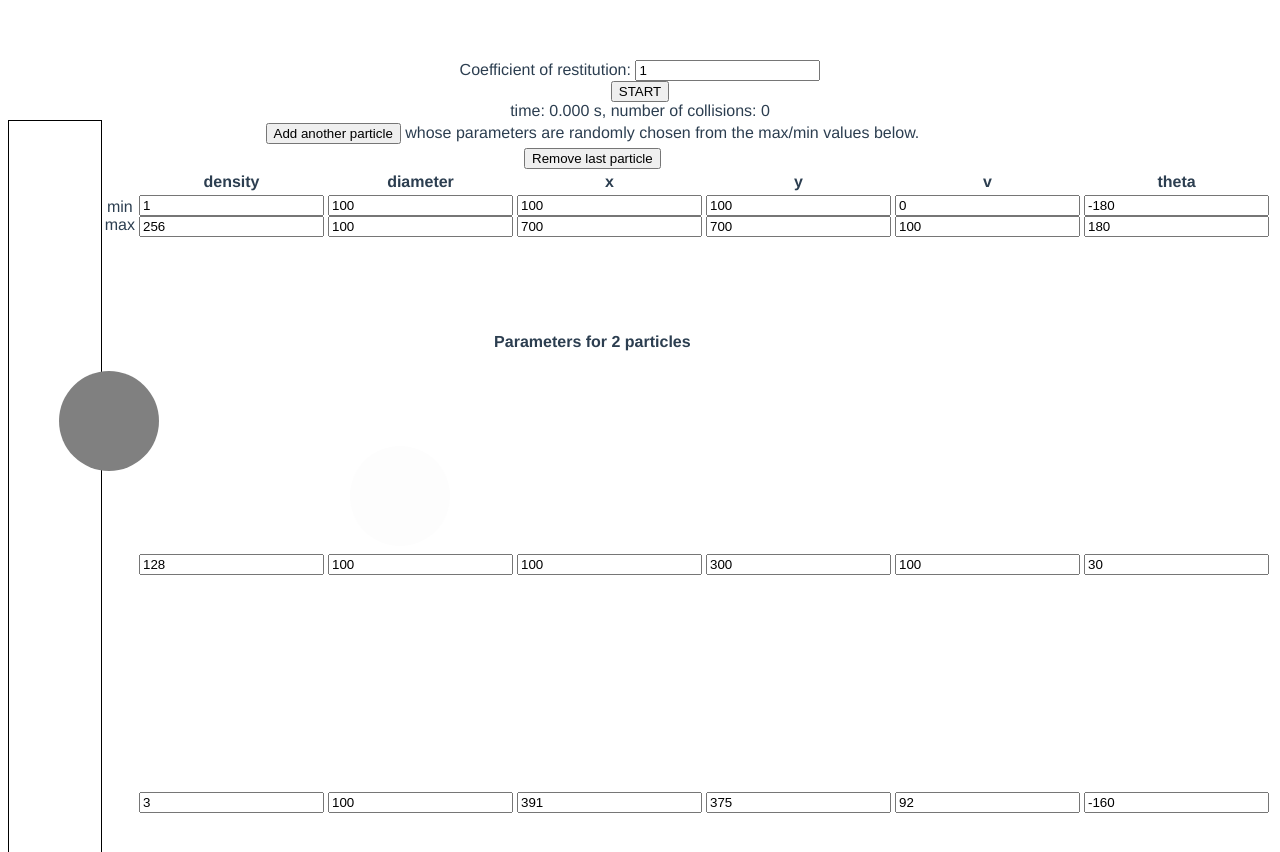
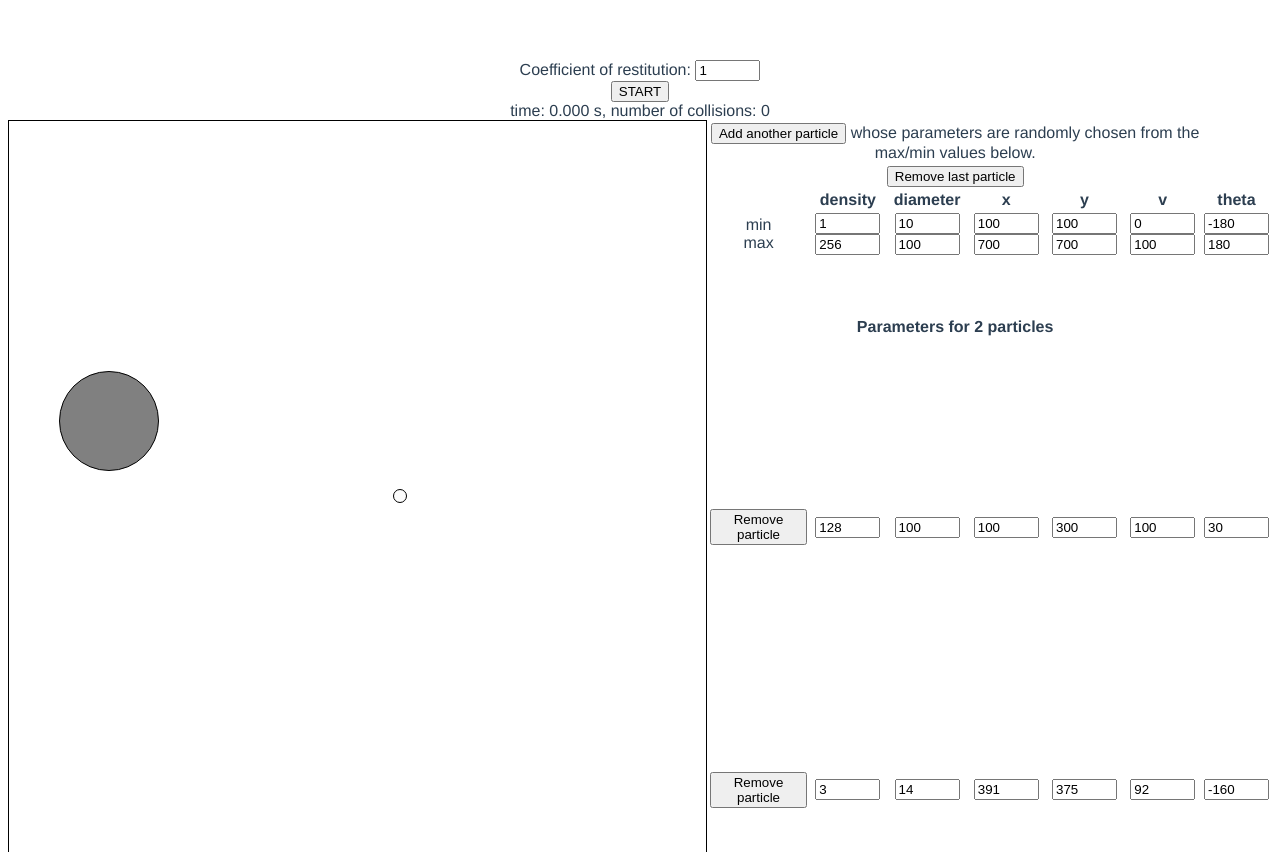
Before and after one commit to pknipp/collisions, a Vue app: page / in a window 1280 px wide. Both pictures are taken after a click on the button "Add another particle". Shown: the top 852 px of the page. Built offline with nearby package versions, Linux system fonts and the light colour scheme.

Commit message:
Reinsert "delete particle" buttons.

```diff
--- a/src/App.vue
+++ b/src/App.vue
@@ -3,7 +3,7 @@
     <!-- <img alt="Vue logo" src="./assets/logo.png" /> -->
     <!-- <HelloWorld msg="Welcome to my very first Vue.js App" /> -->
     <!-- <button @click="running = !running">{{running ? "PAUSE" : "START"}}</button> -->
-    <div>Coefficient of restitution: <input v-model.number="e"></div>
+    <div>Coefficient of restitution: <span v-if="running">{{e}}</span><input v-else v-model.number="e" size="5"></div>
     <button @click="() => {if (running = !running) increment()}">
       {{running ? "PAUSE" : "START"}}
     </button>
@@ -45,9 +45,9 @@
           <tr>
             <td>min<br/>max</td>
             <td v-for="column of columns" :key="'max/min' + column.id">
-              <span v-if="running">{{column.min}}</span><input v-else v-model.number="column.min">
+              <span v-if="running">{{column.min}}</span><input v-else v-model.number="column.min" size="5">
               <br/>
-              <span v-if="running">{{column.max}}</span><input v-else v-model.number="column.max">
+              <span v-if="running">{{column.max}}</span><input v-else v-model.number="column.max" size="5">
             </td>
           </tr>
         </thead>
@@ -57,10 +57,13 @@
               <b>Parameters for {{this.dots.length}} particle{{this.dots.length > 1 ? 's' : ''}}</b>
             </td>
           </tr>
-          <tr v-for="dot of dots" :key="dot.id"><td></td>
+          <tr v-for="(dot, index) in dots" :key="dot.id">
+            <td>
+              <button v-if="dots.length > 1" @click="() => subtractSpecificOne(index)">Remove particle</button>
+            </td>
             <td v-for="column of columns" :key="'data' + column.id">
               <span v-if="running">{{dot[column.name].toFixed(0)}}</span>
-              <input v-else v-model.number="dot[column.name]">
+              <input v-else v-model.number="dot[column.name]" size="5">
             </td>
           </tr>
         </tbody>
@@ -92,14 +95,14 @@ export default {
       ],
       columns: [
         ["density", 1, 256],
-        ["diameter", 100, 100],
+        ["diameter", 10, 100],
         ["x", 100, 700],
         ["y", 100, 700],
         ["v", 0, 100],
         ["theta", -180, 180]
       ].map((col, i) => ({id: i, name: col[0], min: col[1], max: col[2]})),
       numCollision: 0,
-      dims: [800, 800],
+      dims: [900, 800],
       e: 1,
       running: false,
     }
@@ -117,7 +120,8 @@ export default {
       newDot.vxy = [Math.cos(theta), Math.sin(theta)].map(comp => newDot.v * comp);
       this.dots.push(newDot);
     },
-    subtractOne: function () {this.dots.pop();},
+    subtractOne: function () {this.dots.pop()},
+    subtractSpecificOne: function (index) {this.dots.splice(index, 1)},
     whichWall: function (dot) {
       // 0th index: whether wall is vertical or horizontal
       // 1st index: whether wall represents min or max value of coordinate
@@ -250,9 +254,9 @@ export default {
 .dot {
   position: absolute;
   box-sizing: border-box;
-  /* border-width: 1px; */
-  /* border-style: solid; */
-  /* border-color: black; */
+  border-width: 1px;
+  border-style: solid;
+  border-color: black;
   background-color: #787878;
   border-radius: 50%;
   top: 100px;
```
